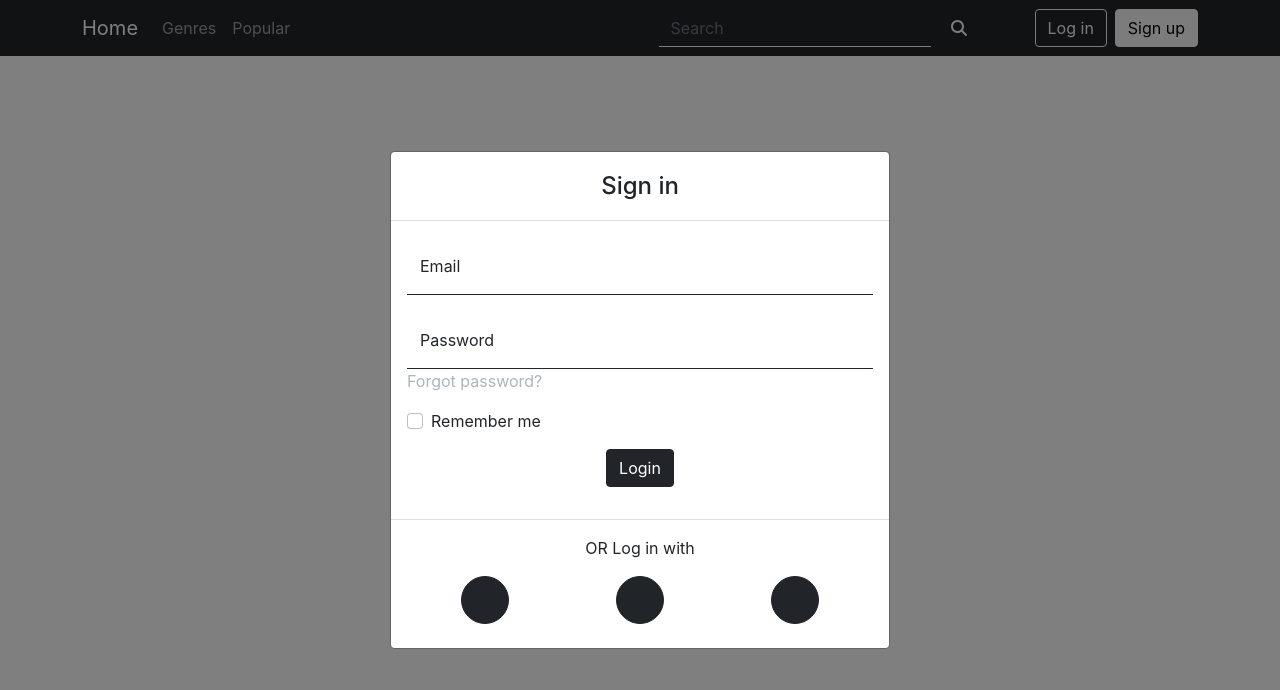
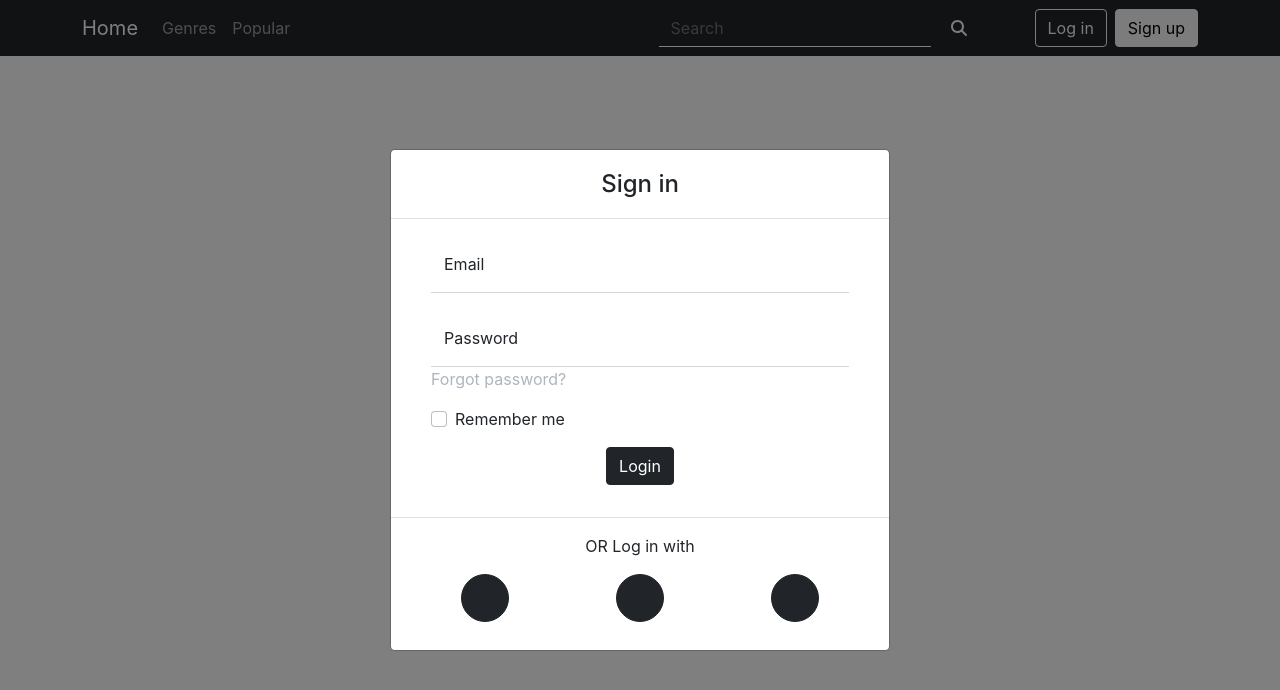
Before and after one commit to AlessandroCanossa/tec-web-project, a Next.js app in the folder frontend/: page / in a window 1280 px wide. Both pictures are taken after a click on the button "Log in". Shown: the top 690 px of the page. Built offline with nearby package versions, Linux system fonts and the light colour scheme.

Commit message:
modified margins and paddings

```diff
--- a/frontend/components/modals/login.module.css
+++ b/frontend/components/modals/login.module.css
@@ -1,12 +1,8 @@
-.title {
-  margin-left: auto;
-  margin-right: auto;
-}
-
 .form {
   border: 0;
   border-bottom: 1px solid;
   border-radius: 0;
+  border-color: #d5d5d5;
 }
 
 .forgot_password {
@@ -14,10 +10,6 @@
 }
 .forgot_password:hover {
   color: #7a7f85;
-}
-
-.footer {
-  padding-bottom: 20px;
 }
 
 .icon {
--- a/frontend/components/modals/login.tsx
+++ b/frontend/components/modals/login.tsx
@@ -20,11 +20,11 @@ const LoginModal = ({ ...props }) => {
       contentClassName=""
     >
       <Modal.Header>
-        <Modal.Title id="contained-modal-title-vcenter" className={styles.title}>
+        <Modal.Title id="contained-modal-title-vcenter" className="mx-auto">
           Sign in
         </Modal.Title>
       </Modal.Header>
-      <Modal.Body>
+      <Modal.Body className="mx-4">
         <Form action="/">
           <FloatingLabel label="Email" className="mb-3" controlId="formEmail">
             <Form.Control
@@ -63,7 +63,7 @@ const LoginModal = ({ ...props }) => {
           </Form.Group>
         </Form>
       </Modal.Body>
-      <Modal.Footer className={`justify-content-center, ${styles.footer}`}>
+      <Modal.Footer className="justify-content-center pb-4">
         <Container fluid>
           <Row className="justify-content-md-center">
             <Col className="text-center">
@@ -71,7 +71,7 @@ const LoginModal = ({ ...props }) => {
             </Col>
           </Row>
           <Row className="justify-content-md-center">
-          <Col className="text-center">
+            <Col className="text-center">
               <Link href="/">
                 <Button variant="dark" className={styles.icon_btn}>
                   <FontAwesomeIcon
```
